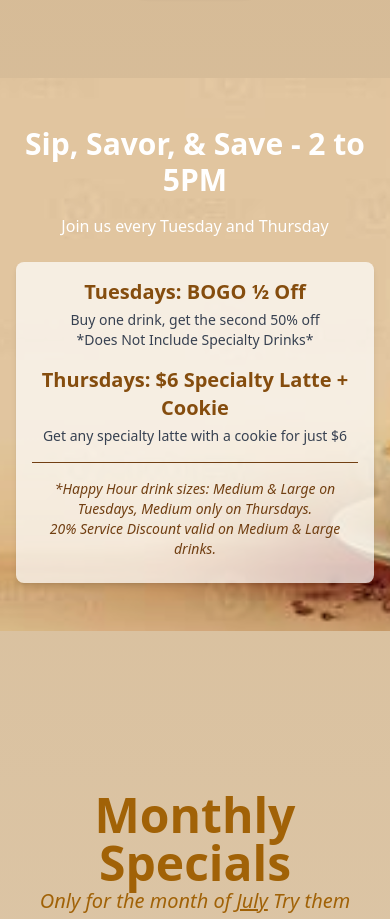
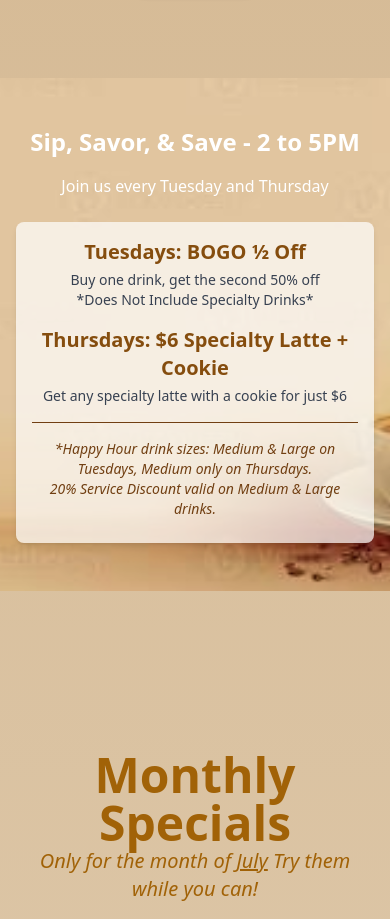
Before and after one commit to SilverDev-27/la-bodega-site, a React (Create React App) app: page / in a window 390 px wide. Shown: the part 784-1703 px from the top of the page. Built offline with nearby package versions, Linux system fonts and the light colour scheme.

Commit message:
Updated Promo

```diff
--- a/src/PromoBanner.jsx
+++ b/src/PromoBanner.jsx
@@ -14,7 +14,7 @@
       }}
     >
       <div className="max-w-6xl mx-auto text-center" data-aos="fade-up">
-        <h2 className="text-3xl sm:text-4xl md:text-5xl lg:text-6xl font-bold mb-4">
+        <h2 className="text-2xl sm:text-4xl md:text-5xl lg:text-6xl font-bold mb-4">
           Sip, Savor, & Save - 2 to 5PM
         </h2>
 
```
